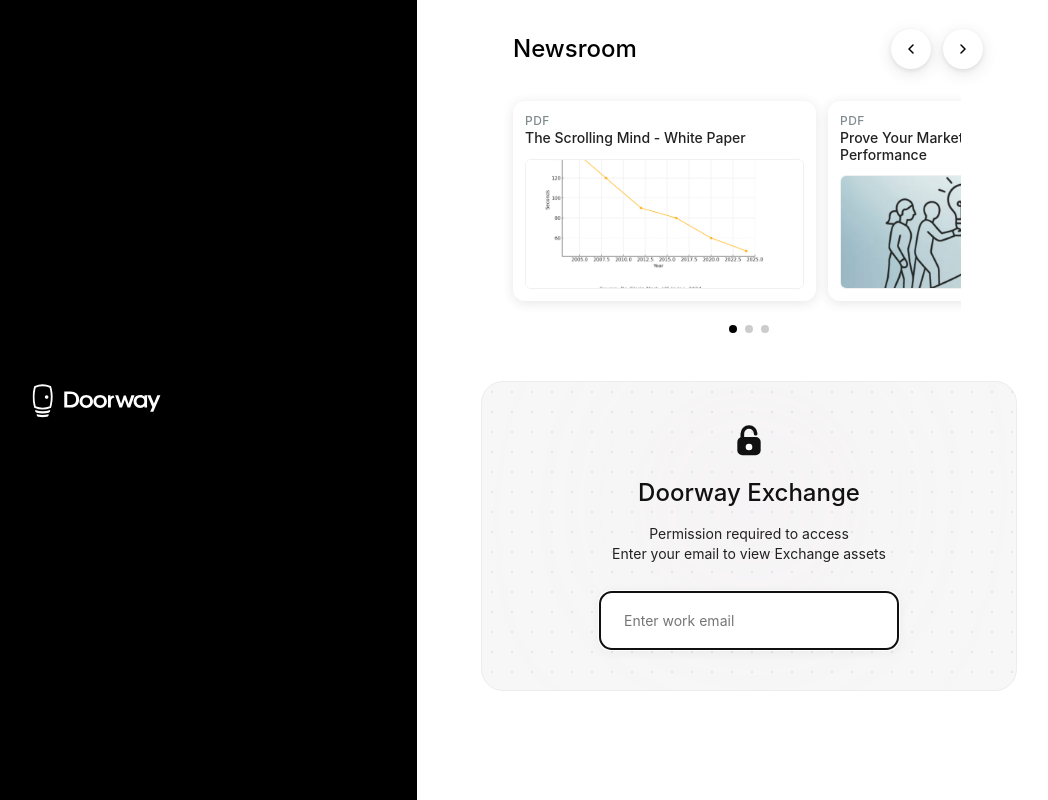
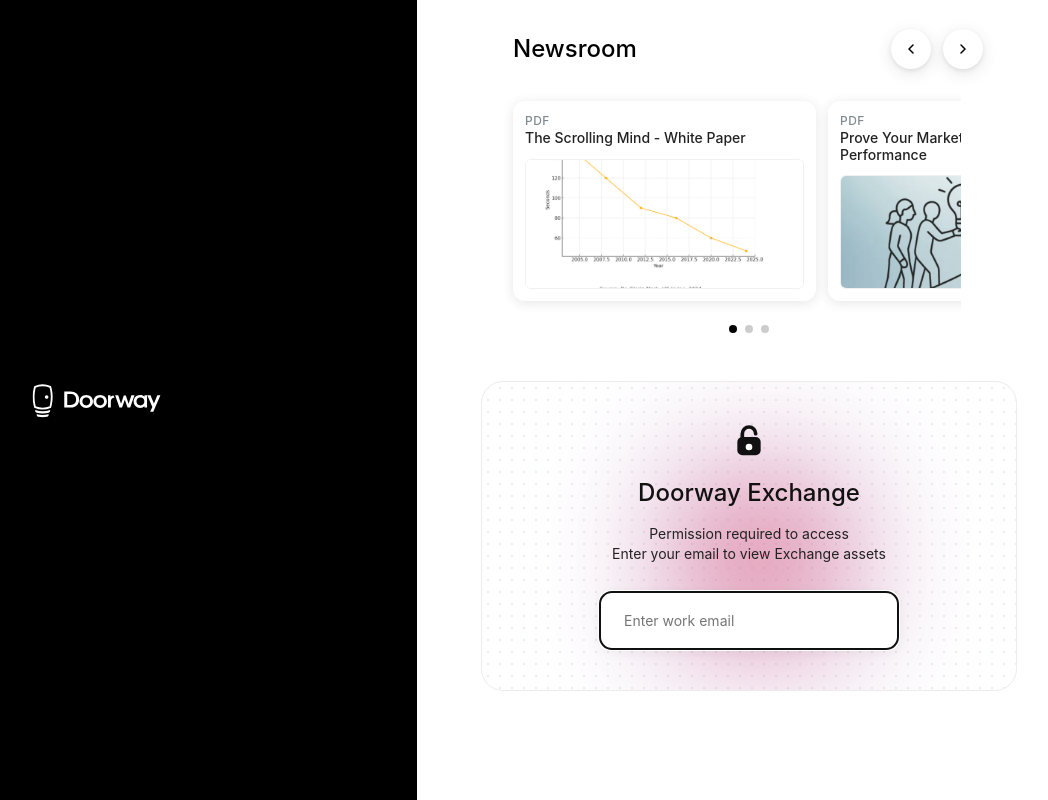
Before and after one commit to ashley544/FS-Prototype-v1, a React (Create React App) app: page / in a window 1280 px wide. Shown: the whole page, without its empty margins (223-1271 px from the left). Built offline with nearby package versions, Linux system fonts and the light colour scheme.

Commit message:
Exchange comp. changes

```diff
--- a/src/DottedRectangle.css
+++ b/src/DottedRectangle.css
@@ -17,8 +17,8 @@
   content: "";
   position: absolute;
   inset: 0;
-  background-image: radial-gradient(rgba(0,0,0,0.07) 1.5px, transparent 1.5px);
-  background-size: 20px 20px;
+  background-image: radial-gradient(rgba(0,0,0,0.07) 1px, transparent 1px);
+  background-size: 12px 12px;
   pointer-events: none;
   z-index: 0;
 }
--- a/src/LandingPage.css
+++ b/src/LandingPage.css
@@ -161,3 +161,49 @@
     filter: blur(80px);
   }
 }
+
+.animated-gradient-blob-summarise {
+  position: absolute;
+  top: 50%;
+  left: 50%;
+  width: 180px;
+  height: 180px;
+  background: radial-gradient(circle at 50% 50%, #F05524 0%, #EE454A 25%, #D5529D 50%, #926AAE 75%, #0e87ff 100%);
+  filter: blur(64px);
+  opacity: 0.65;
+  z-index: 0;
+  pointer-events: none;
+  transform: translate(-50%, -50%) scale(1);
+  animation: blobSummariseMove 18s ease-in-out infinite alternate;
+}
+
+@keyframes blobSummariseMove {
+  0% {
+    transform: translate(-50%, -50%) scale(1) rotate(0deg);
+    filter: blur(64px);
+  }
+  20% {
+    transform: translate(10%, -90%) scale(1.12) rotate(18deg);
+    filter: blur(80px);
+  }
+  40% {
+    transform: translate(-90%, 10%) scale(0.92) rotate(-12deg);
+    filter: blur(48px);
+  }
+  60% {
+    transform: translate(-110%, -110%) scale(1.08) rotate(24deg);
+    filter: blur(72px);
+  }
+  80% {
+    transform: translate(30%, 30%) scale(1.04) rotate(-18deg);
+    filter: blur(60px);
+  }
+  100% {
+    transform: translate(-50%, -50%) scale(1) rotate(0deg);
+    filter: blur(64px);
+  }
+}
+
+.locked-profile-content > .dotted-rectangle, .dotted-rectangle {
+  background: #ffffff;
+}
--- a/src/LandingPage.js
+++ b/src/LandingPage.js
@@ -80,7 +80,7 @@
           <Carousel assets={carouselAssets} />
           <DottedRectangle>
             <div style={{ position: 'relative', width: '100%', maxWidth: 480, margin: '0 auto', display: 'flex', flexDirection: 'column', alignItems: 'center', gap: 28, padding: '40px 0' }}>
-              <div className="animated-gradient-blob" />
+              <div className="animated-gradient-blob-summarise" />
               <div style={{ display: 'flex', flexDirection: 'column', alignItems: 'center', gap: 18, zIndex: 1, position: 'relative' }}>
                 <svg width="40" height="40" viewBox="0 0 24 24" fill="none" xmlns="http://www.w3.org/2000/svg">
                   <rect x="5" y="9" width="14" height="11" rx="3" fill="#111"/>
```
